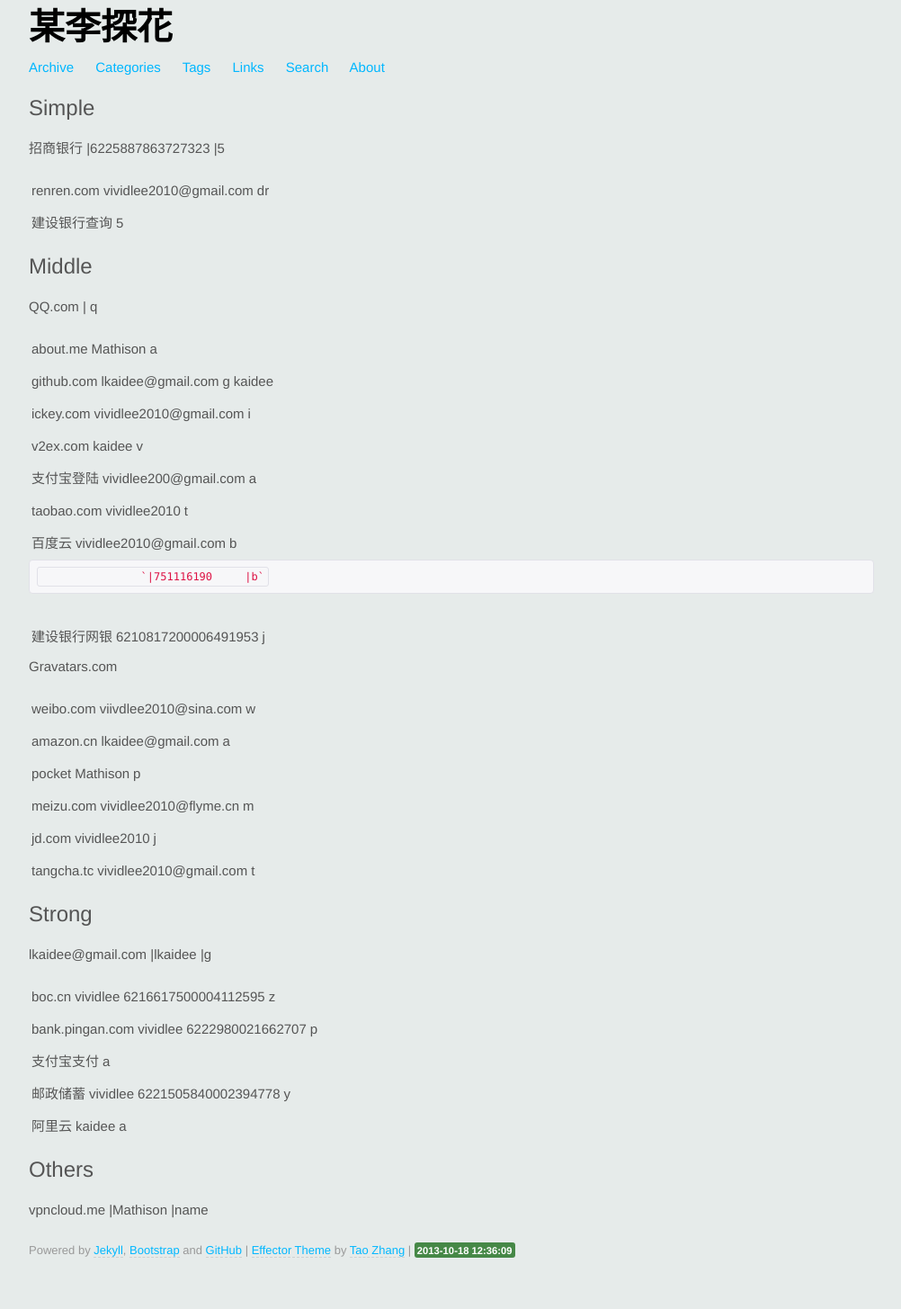
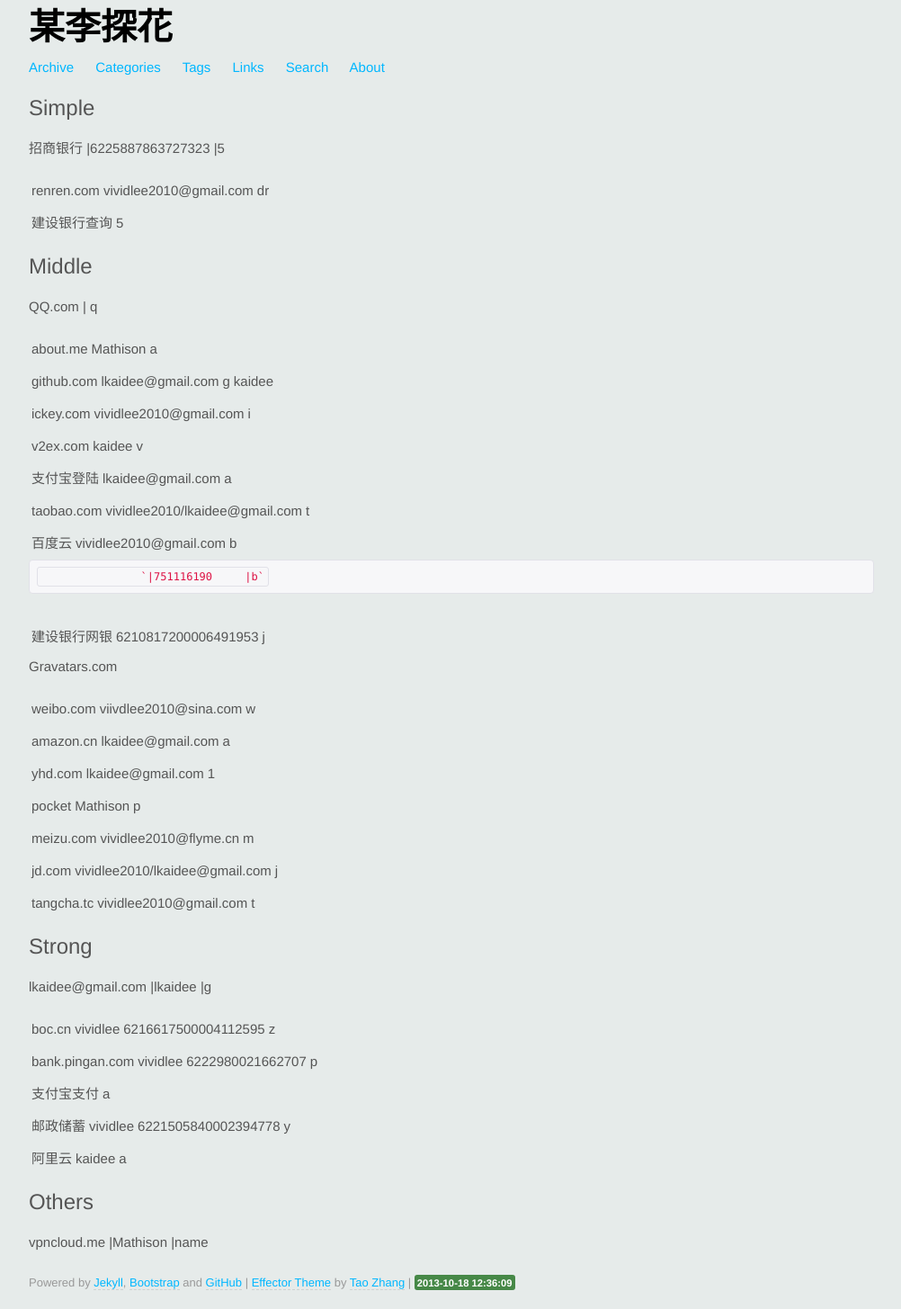
Before and after one commit to kaidee/kaidee.github.com, a Jekyll site: the page built from passwd.md, in a window 1280 px wide. Shown: the whole page at 90% size, without its empty margins (138-1140 px from the left). Built offline with Jekyll 4.4.1, drawn with Linux system fonts in a browser that asks for light colours; Markdown is read by kramdown in place of the engine named in the settings; before the commit the page ends 1419 px from its top, so only the background shows below that.

```diff
--- a/passwd.md
+++ b/passwd.md
@@ -24,9 +24,9 @@ ickey.com 	|vividlee2010@gmail.com 	|i
 
 v2ex.com 	|kaidee 	|v
 
-支付宝登陆	|vividlee200@gmail.com 	|a
+支付宝登陆	|lkaidee@gmail.com 	|a
 
-taobao.com 	|vividlee2010 	|t
+taobao.com 	|vividlee2010/lkaidee@gmail.com 	|t
 
 百度云		|vividlee2010@gmail.com 	|b
 
@@ -40,11 +40,13 @@ weibo.com 	|viivdlee2010@sina.com 	|w
 
 amazon.cn 	|lkaidee@gmail.com 	|a
 
+yhd.com     |lkaidee@gmail.com  |1
+
 pocket 		|Mathison 	|p
 
 meizu.com 	|vividlee2010@flyme.cn 	|m
 
-jd.com 		|vividlee2010 	|j
+jd.com 		|vividlee2010/lkaidee@gmail.com 	|j
 
 tangcha.tc 	|vividlee2010@gmail.com 	|t
 
```
Also changed, not shown: _posts/2013-10-18-关于游戏难度设置.md (added, +16 -0 lines).
